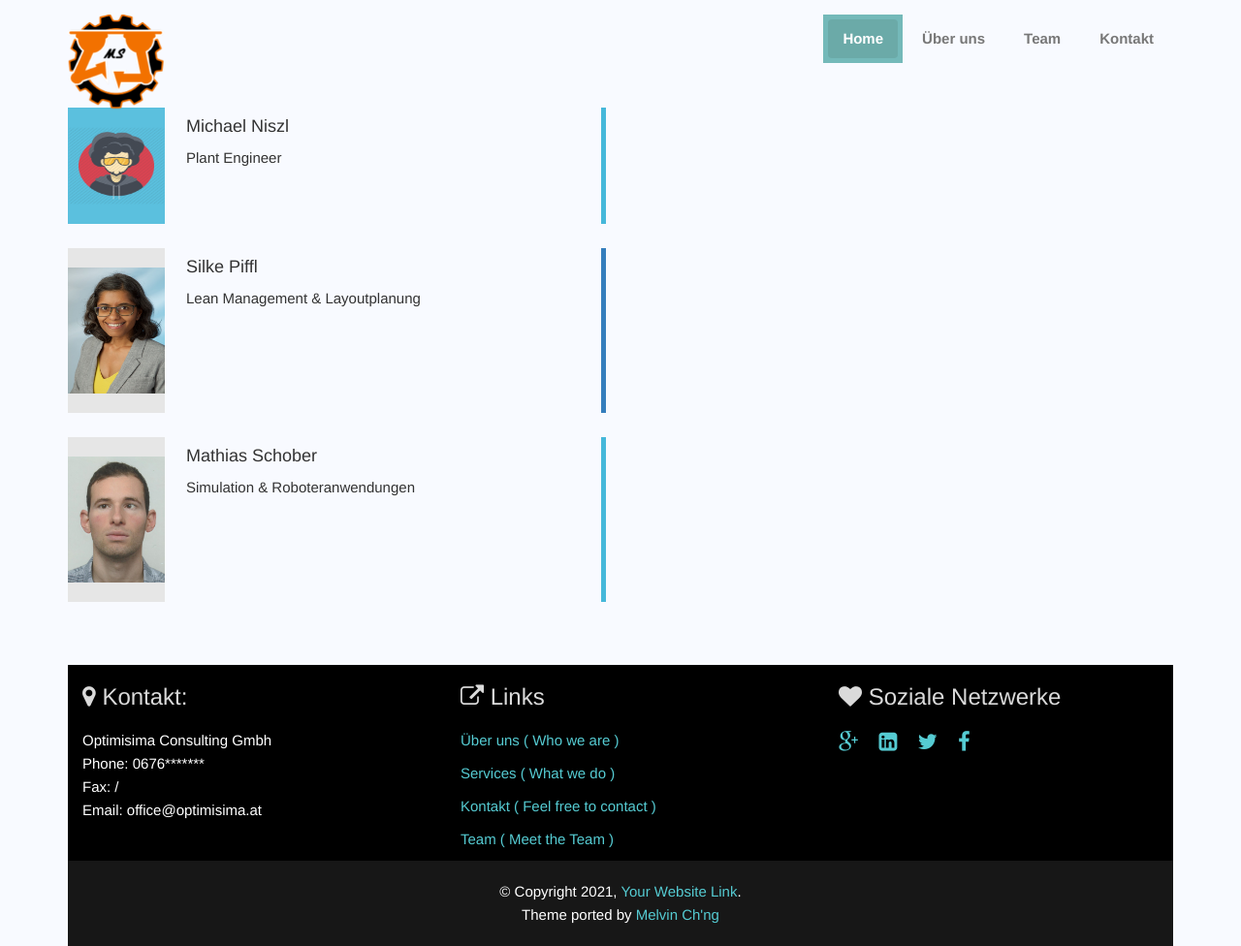
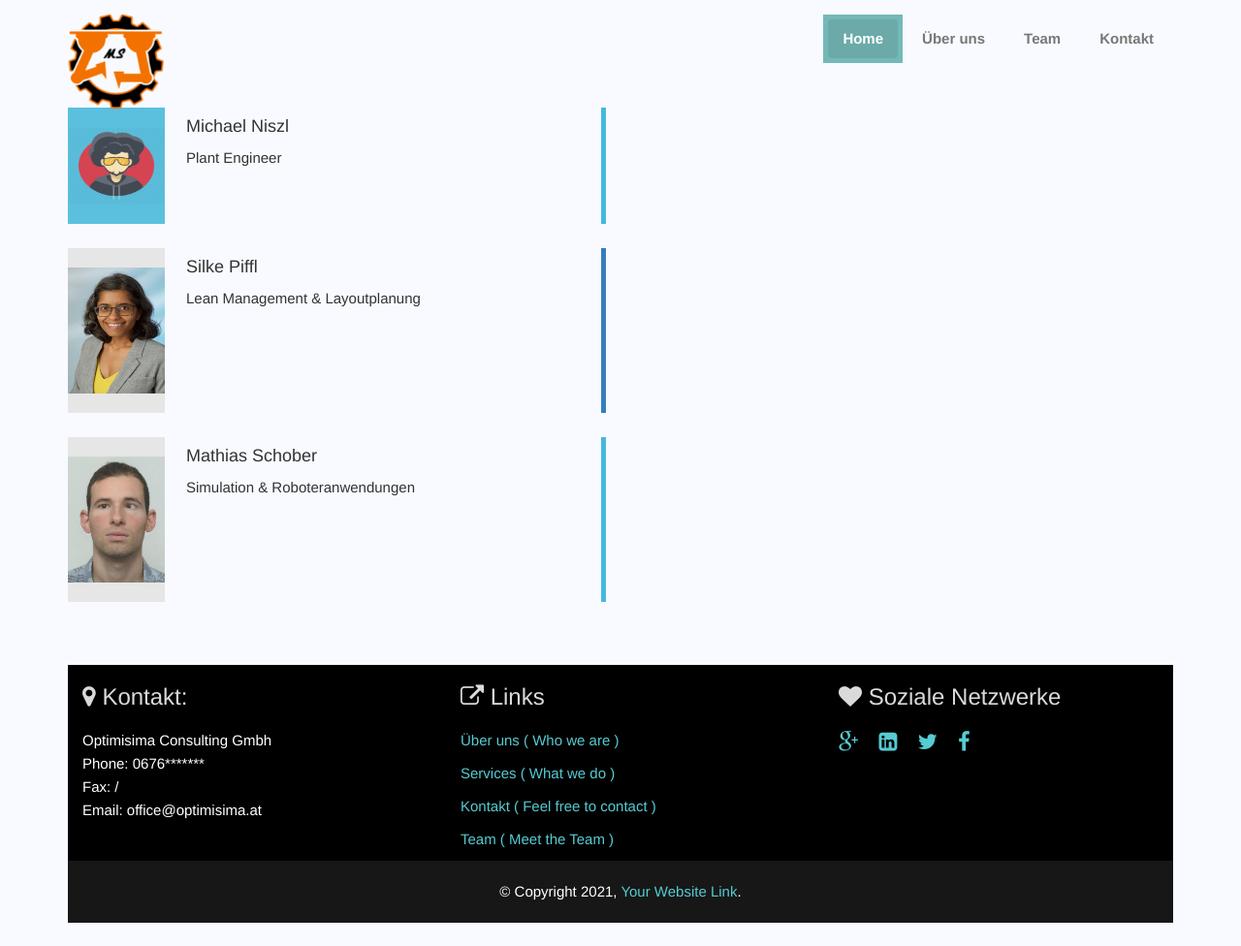
Before and after one commit to MathiasSchober/optimisima, a Jekyll site: the page built from team.html, in a window 1280 px wide. Shown: the whole page at 97% size. Built offline with Jekyll 4.4.1, drawn with Linux system fonts in a browser that asks for light colours; after the commit the page ends 952 px from its top, so only the background shows below that.

Commit message:
Update footer.html

```diff
--- a/_includes/footer.html
+++ b/_includes/footer.html
@@ -50,6 +50,6 @@
   </div>
 
   <div class="copyright text center">
-    <p>&copy; Copyright {{ site.time | date: '%Y' }}, <a href="#">Your Website Link</a>. <br>Theme ported by <a href="https://melvinchng.github.io/" target="_blank">Melvin Ch'ng</a></p>
+    <p>&copy; Copyright {{ site.time | date: '%Y' }}, <a href="#">Your Website Link</a>. <!-- <br>Theme ported by <a href="https://melvinchng.github.io/" target="_blank">Melvin Ch'ng</a></p> -->
   </div>
 </footer>
```
